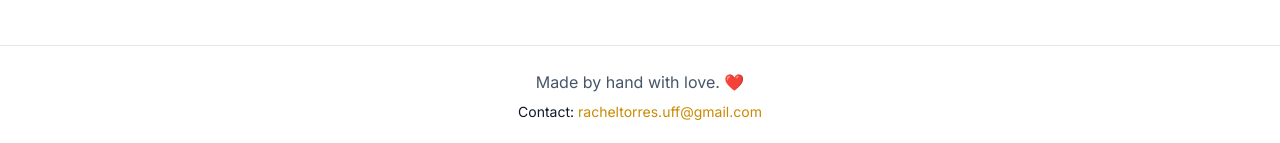
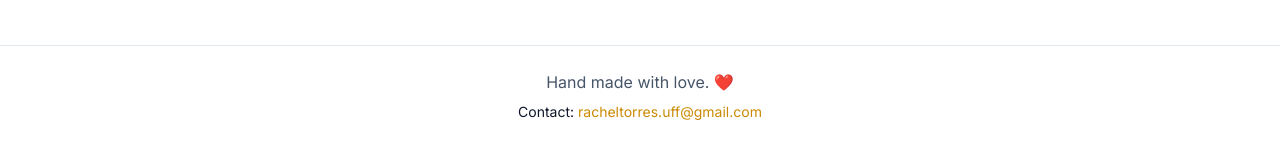
Before and after one commit to pepcmarques/embroidery, a Next.js app in the folder apps/frontend/: page / in a window 1280 px wide. Shown: the part 1157-1300 px from the top of the page. Built offline with nearby package versions, Linux system fonts and the light colour scheme.

Commit message:
new footer

```diff
--- a/apps/frontend/src/components/Footer.tsx
+++ b/apps/frontend/src/components/Footer.tsx
@@ -4,7 +4,7 @@ export const Footer = () => {
       <div className="max-w-7xl mx-auto px-4 sm:px-6 lg:px-8 py-6">
         <div className="text-center">
           <p className="text-embroidery-secondary mb-2">
-            Made by hand with love. ❤️
+            Hand made with love. ❤️
           </p>
           <p className="text-sm">
             Contact:{' '}
```
